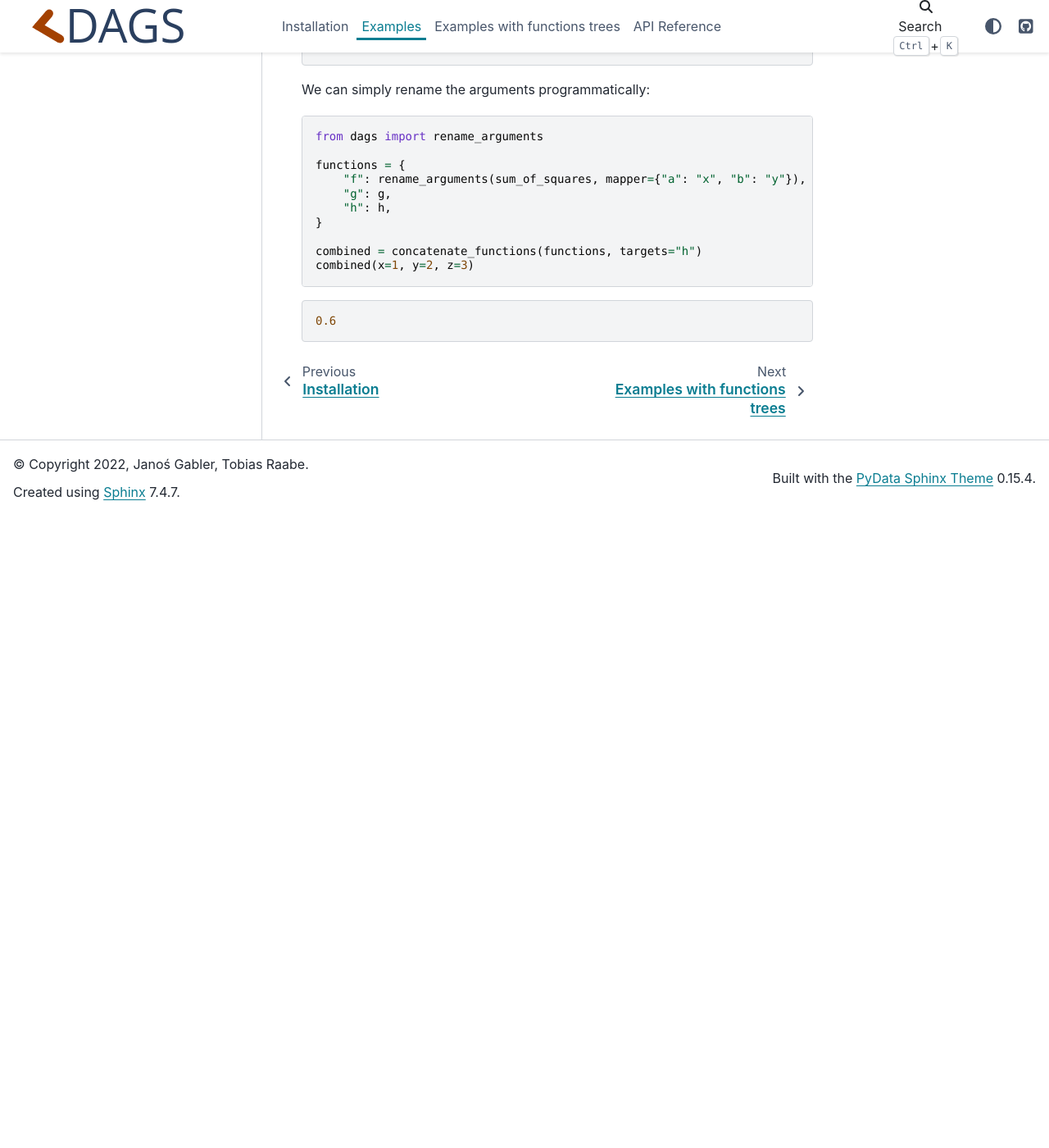
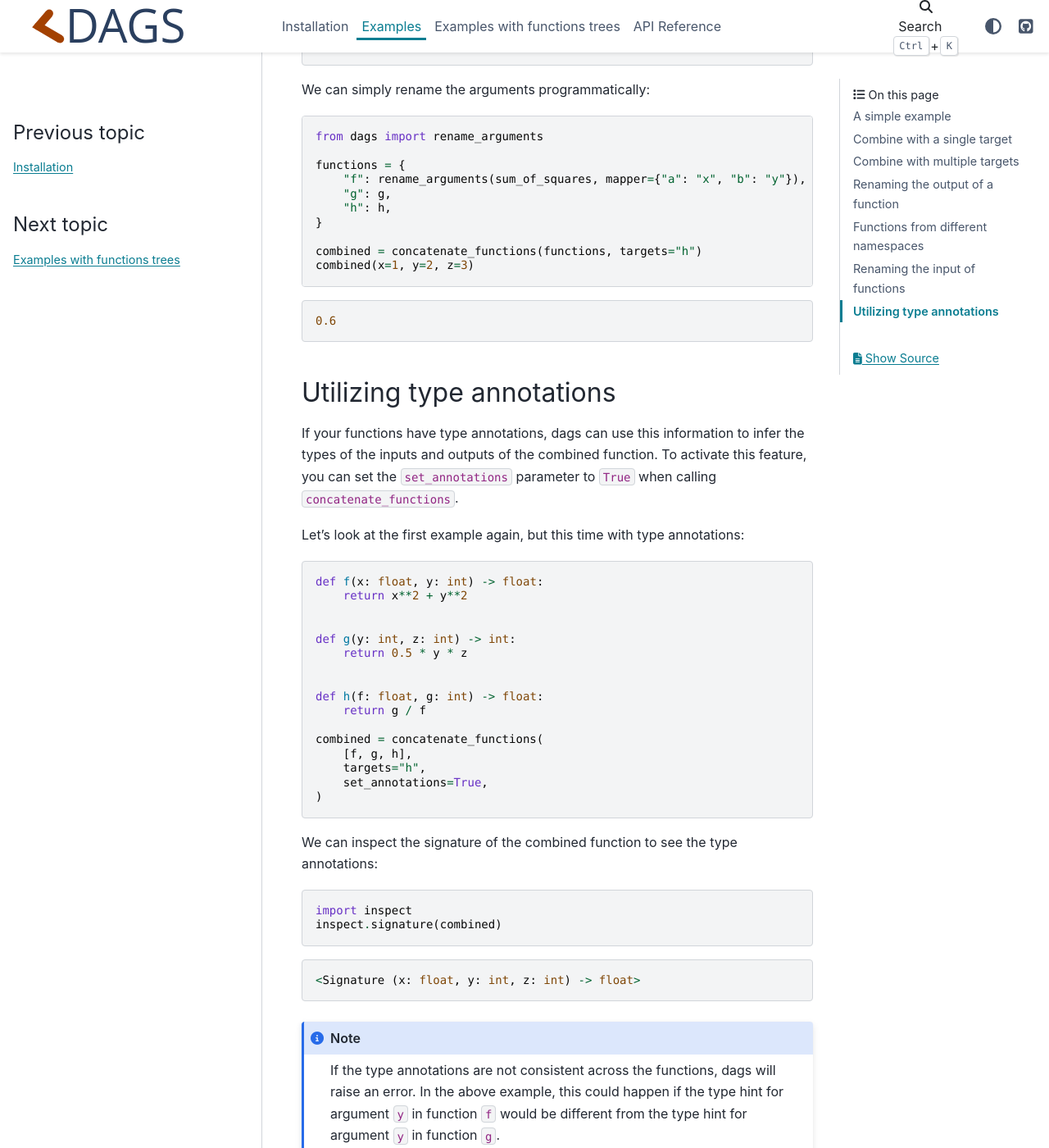
Before and after one commit to OpenSourceEconomics/dags, a Sphinx documentation site: the page built from docs/source/examples.rst, in a window 1280 px wide and 1400 px high, scrolled down 4516 px. Shown: the whole window at 82% size. Built offline with Sphinx 7.4.7 and the PyData theme 0.15.4, drawn with Linux system fonts in a browser that asks for light colours; before the commit the page ends 5146 px from its top, so only the background shows below that; some of the changed text lies outside the part shown.

Commit message:
Add type annotations feature description to documentation

```diff
--- a/docs/source/examples.rst
+++ b/docs/source/examples.rst
@@ -252,3 +252,69 @@ We can simply rename the arguments programmatically:
 .. code-block:: python
 
     0.6
+
+
+Utilizing type annotations
+--------------------------
+
+If your functions have type annotations, dags can use this information to infer the
+types of the inputs and outputs of the combined function. To activate this feature, you
+can set the ``set_annotations`` parameter to ``True`` when calling
+``concatenate_functions``.
+
+Let's look at the first example again, but this time with type annotations:
+
+
+.. code-block:: python
+
+    def f(x: float, y: int) -> float:
+        return x**2 + y**2
+
+
+    def g(y: int, z: int) -> int:
+        return 0.5 * y * z
+
+
+    def h(f: float, g: int) -> float:
+        return g / f
+
+    combined = concatenate_functions(
+        [f, g, h],
+        targets="h",
+        set_annotations=True,
+    )
+
+
+We can inspect the signature of the combined function to see the type annotations:
+
+.. code-block:: python
+
+    import inspect
+    inspect.signature(combined)
+
+
+.. code-block:: python
+
+    <Signature (x: float, y: int, z: int) -> float>
+
+.. note::
+
+    If the type annotations are not consistent across the functions, dags will raise an
+    error. In the above example, this could happen if the type hint for argument ``y``
+    in function ``f`` would be different from the type hint for argument ``y`` in
+    function ``g``.
+
+In many cases, it is useful to get the type annotations of the input arguments of the
+combined function in form of a dictionary. This can be achieved easily using the
+``get_input_types`` function:
+
+.. code-block:: python
+
+    from dags import get_input_types
+
+    get_input_types(combined)
+
+
+.. code-block:: python
+
+    {"x": float, "y": int, "z": int}
```
